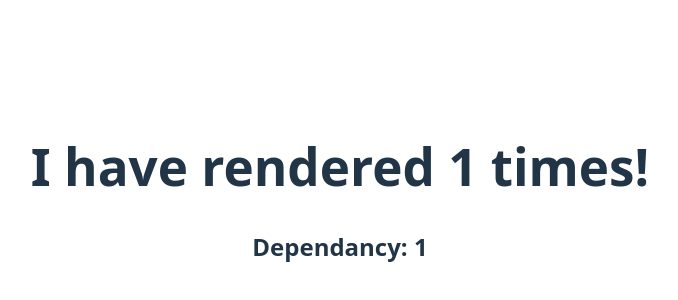
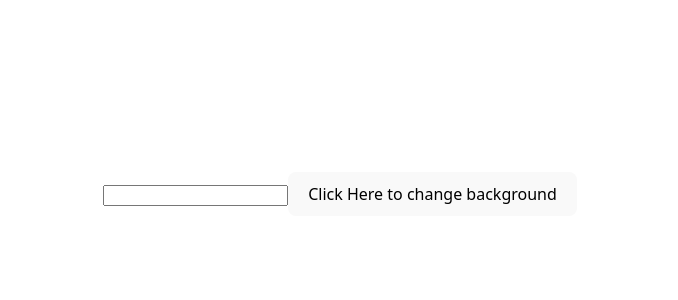
Before and after one commit to BasmaKuhail/gsg-first-project, a React (Vite) app: page / in a window 1280 px wide. Shown: the part 206-506 px from the top of the page, without its empty margins (300-978 px from the left). Built offline with nearby package versions, Linux system fonts and the light colour scheme.

Commit message:
UseRef: Access DOM elements and edit them+ it dose not re-render the component when its value cahnges

```diff
--- a/src/App.jsx
+++ b/src/App.jsx
@@ -3,10 +3,11 @@ import './App.css'
 
 import ChangeText from './components/reactHooks/UseState'
 import UseEffect from './components/reactHooks/UseEffect'
+import USeRef from './components/reactHooks/UseRef'
 function App() {
 
   return (
-    <UseEffect/>
+    <USeRef/>
   )
 }
 
--- /dev/null
+++ b/src/components/reactHooks/UseRef.jsx
@@ -0,0 +1,44 @@
+import { useEffect, useRef, useState } from "react"
+
+export default function USeRef(){
+    //it will not re-render when the value changes
+    //used for accessing the DOM elements
+
+    // const [value, setValue] = useState(0);
+    // // const [count, setCount] = useState(0);
+
+    // //to count the number of renders (infinte loop)
+    // // useEffect(()=>{
+    // //     setCount(count +1);
+    // // })
+
+    // //useRef:
+    // //dose not re-render the componenet whenever its value changes!
+    // const count = useRef(0);
+
+    // useEffect(()=> {
+    //     count.current = count.current +1
+    // })
+    // return<>
+    //     <button onClick={()=> setValue((prev)=> prev -1)}>-1</button>
+    //     <h1>{value}</h1>
+    //     <button onClick={()=> setValue((prev)=> prev +1)}>+1</button>
+
+    //     <h1>Render Count: {count.current}</h1>
+    // </>
+
+    //------
+
+    const inputElmnt = useRef();
+
+    const handleBtn = () =>{
+        console.log(inputElmnt.current)
+        inputElmnt.current.style.background = "blue"
+    }
+
+
+    return(<>
+        <input type="text" ref={inputElmnt}/>
+        <button onClick={handleBtn}>Click Here to change background</button>
+    </>)
+}
```
